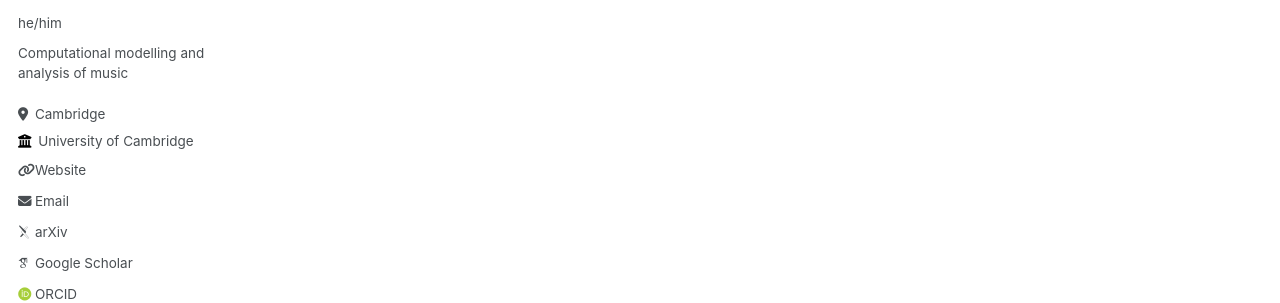
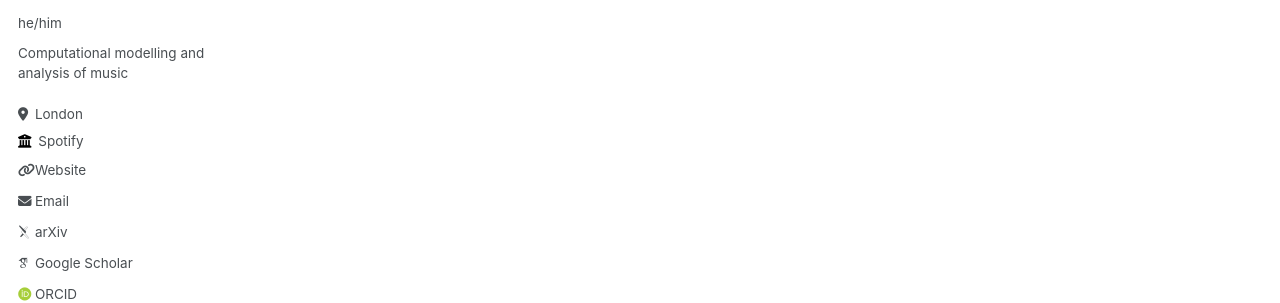
Before and after one commit to HuwCheston/huwcheston.github.io, a Jekyll site: the page built from _pages/cv.html, in a window 1280 px wide. Shown: the part 249-552 px from the top of the page. Built offline with Jekyll 4.4.1, drawn with Linux system fonts in a browser that asks for light colours; some web fonts are replaced.

Commit message:
Changes to about and config pages

```diff
--- a/_config.yml
+++ b/_config.yml
@@ -25,8 +25,8 @@ author:
   name             : "Huw Cheston"
   pronouns         : "he/him"
   bio              : "Computational modelling and analysis of music"
-  location         : "Cambridge"
-  employer         : "University of Cambridge"
+  location         : "London"
+  employer         : "Spotify"
   uri              : "https://cms.mus.cam.ac.uk/phd-students"
   email            : "hwc31@cam.ac.uk"
 
```
Also changed, not shown: _pages/about.md (+1 -1 lines).
